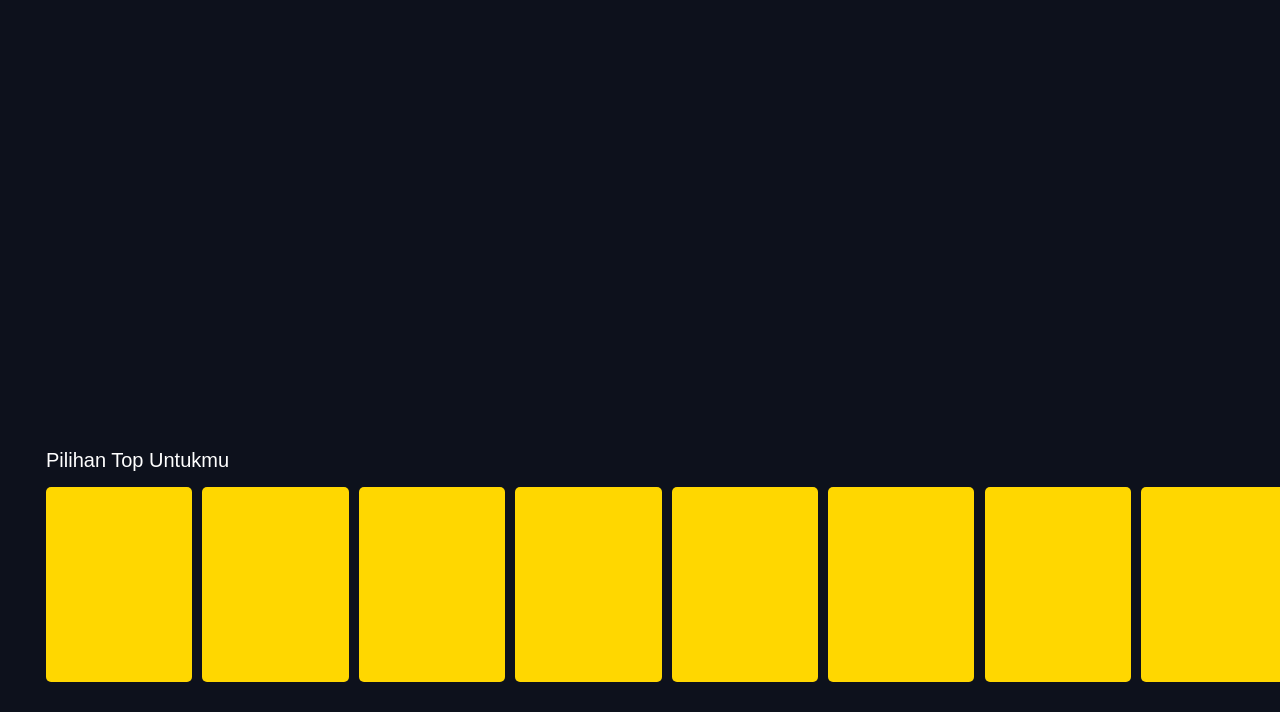
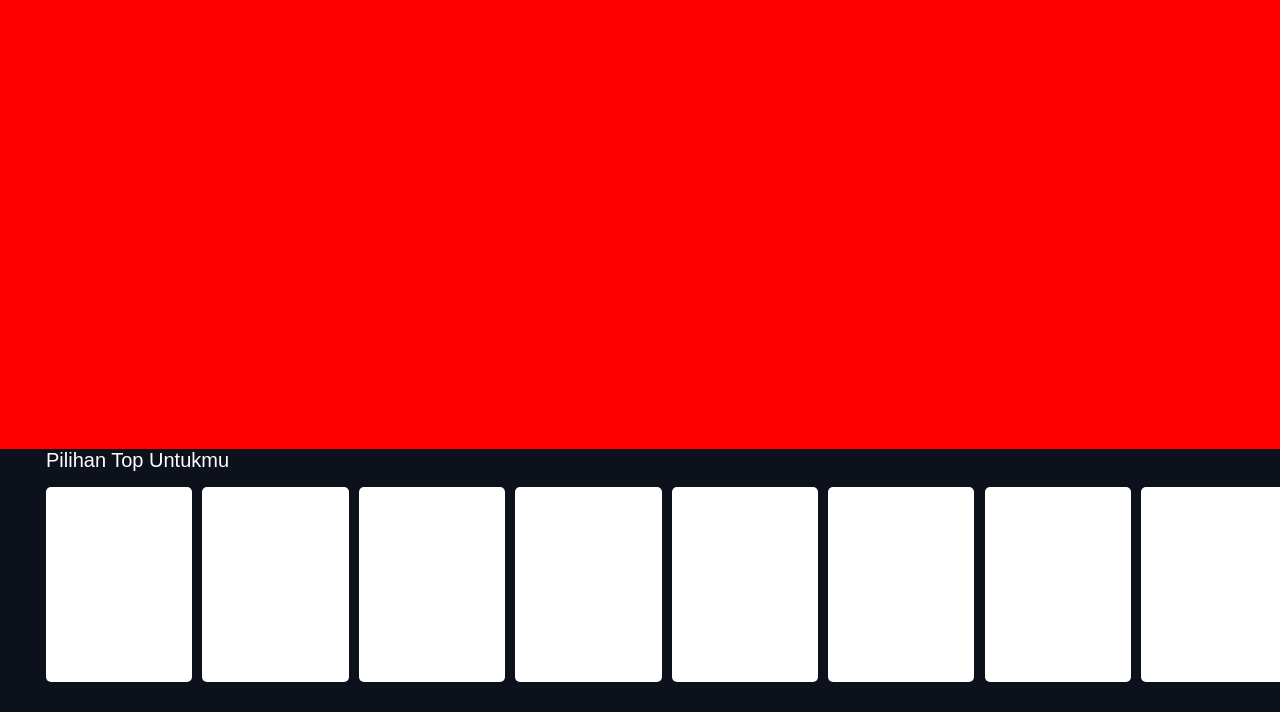
Before and after one commit to jenniferangelina-py/bella, a PHP site: page / in a window 1280 px wide. Shown: the part 151-863 px from the top of the page. Run offline with PHP 8.4, Linux system fonts and the light colour scheme; grey boxes are pictures that could not be loaded.

Commit message:
Update styles.css

```diff
--- a/styles.css
+++ b/styles.css
@@ -116,7 +116,7 @@ span {
 }
 
 .divdiv {
-  background: gold;
+  background: white;
   /* #192133 */
   border-radius: 5px;
 }
@@ -154,5 +154,5 @@ main {
 }
 
 .div1 {
-  color: red;
+  background: red;
 }
```
